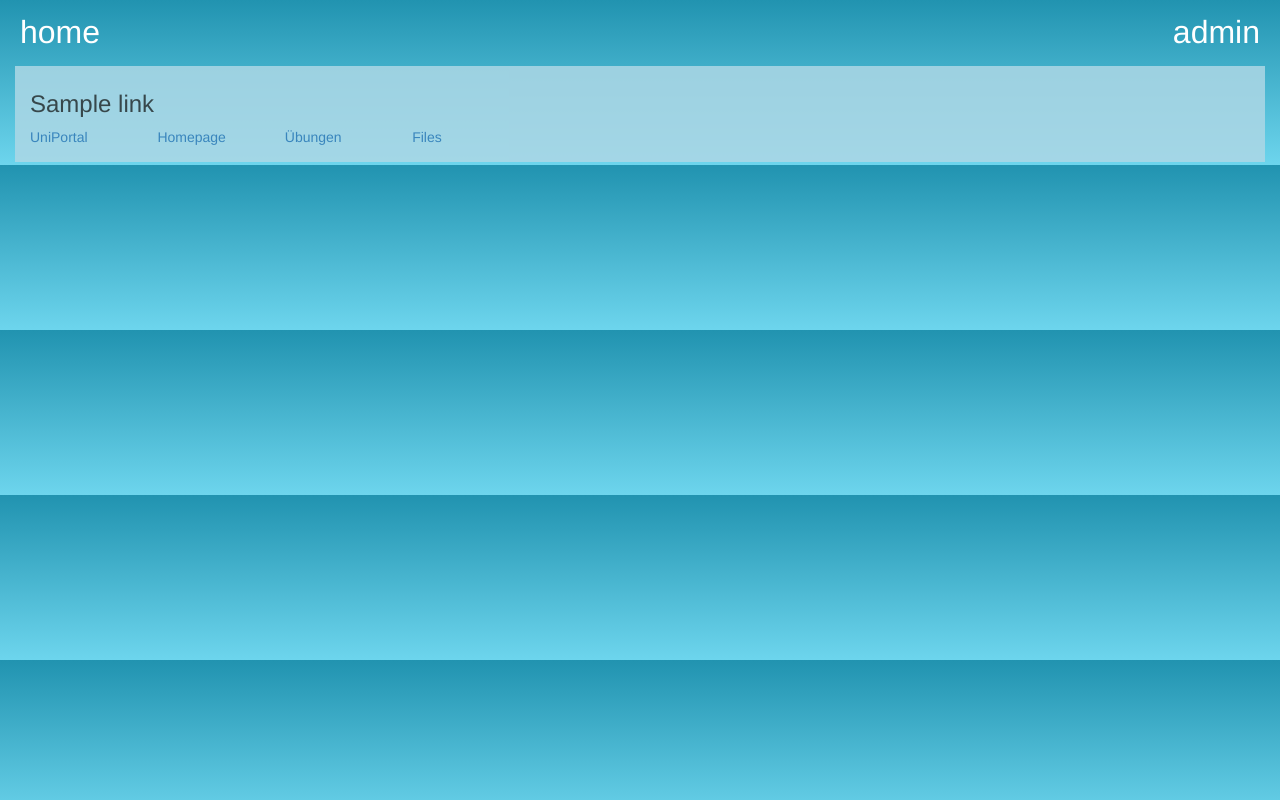
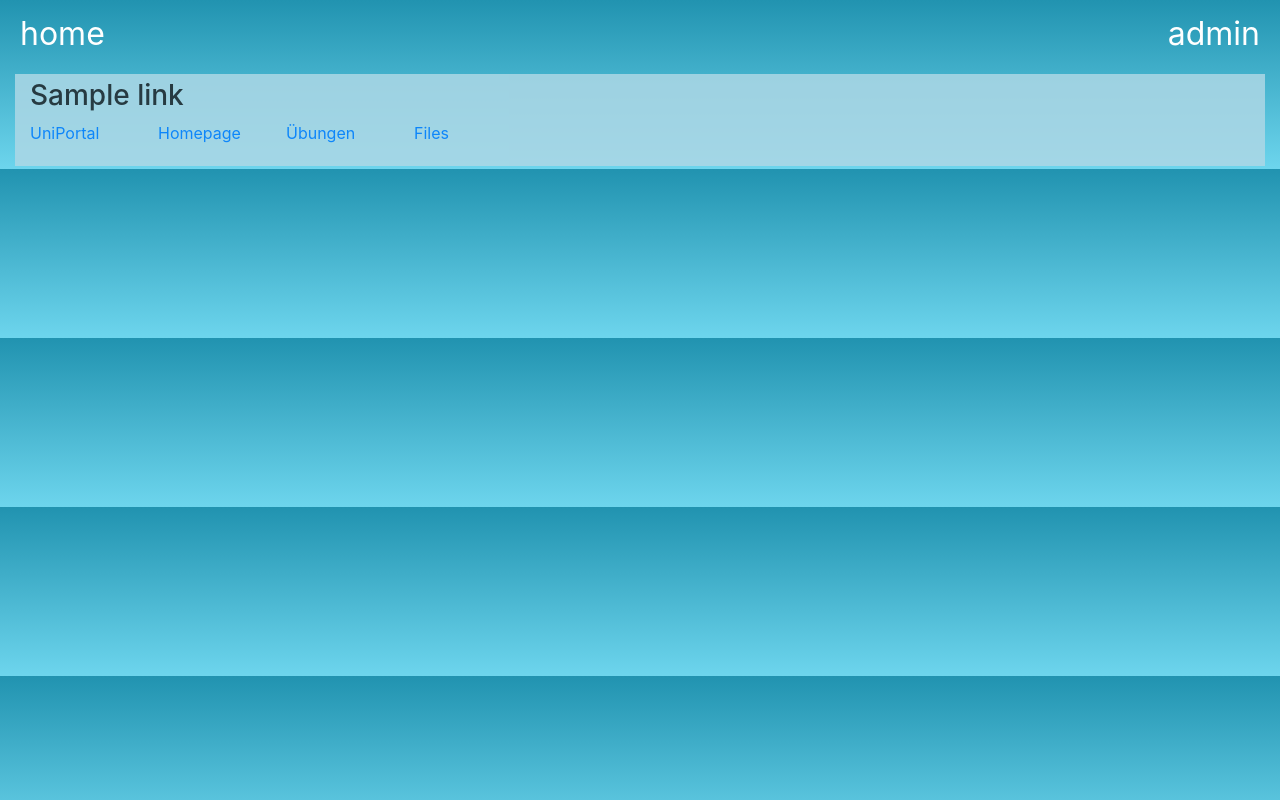
Before and after one commit to colla69/superDash, a Django app: template templates/uniPanel.html in a window 1280 px wide. Run offline with Django 3.2, Linux system fonts and the light colour scheme; the template is opened without the code that fills it: values that come from a table or form of the project are taken from there, others are empty; tables that the repository leaves empty hold one stand-in row (values such as "Sample post"); some libraries are stand-ins or nearby versions.

Commit message:
even better views

```diff
--- a/myDashboard/static/css/s_nav.css
+++ b/myDashboard/static/css/s_nav.css
@@ -1,4 +1,3 @@
-
 
 
 #nav ul {
@@ -7,10 +6,10 @@
     margin-top: 10px;
     margin-left: 5px;
     margin-right: 5px;
-    /*text-align: center;*/
 }
 #nav ul li {
     display: inline-block;
+
 }
 #nav ul li a {
     text-decoration: none;
@@ -24,5 +23,4 @@
 }
 #admin {
     float : right;
-    color: #559;
 }
--- a/myDashboard/static/css/s_uni_view.css
+++ b/myDashboard/static/css/s_uni_view.css
@@ -1,13 +1,6 @@
 
-body {
-    height: -webkit-fill-available;
-    width: -webkit-fill-available;
-    background: linear-gradient(to bottom, rgb(33, 147, 176), rgb(109, 213, 237));
-    margin-left: 15px;
-    margin-right: 15px;
-    display: block;
-}
-p {
+
+#unilink p {
     display: inline-block;
     width: 10%;
 }
--- a/myDashboard/views.py
+++ b/myDashboard/views.py
@@ -7,7 +7,7 @@ def home_view(request, *args, **kwargs):
     ctx = {
         "apps": apps
     }
-    return render(request, "home_view.html", ctx)
+    return render(request, "appPanel.html", ctx)
 
 
 def uni_view(request, *args, **kwargs):
--- a/superDash/urls.py
+++ b/superDash/urls.py
@@ -17,9 +17,10 @@ from django.contrib import admin
 from django.urls import path
 from myDashboard.views import home_view, uni_view
 
+
 urlpatterns = [
-    path('admin/', admin.site.urls),
-    path('', home_view),
-    path('uni', uni_view),
+    path('admin/', admin.site.urls, name="admin"),
+    path('', home_view, name="home"),
+    path('uni/', uni_view, name="uni"),
 
 ]
--- /dev/null
+++ b/templates/base_view.html
@@ -0,0 +1,27 @@
+{% load static %}
+<!doctype html>
+<html>
+ <head>
+    {% block title %}<title>myDashboard</title>{% endblock %}
+    <meta charset="UTF-8">
+    <meta name="viewport" content="width=device-width, initial-scale=1, shrink-to-fit=no">
+    <link rel="stylesheet" href="https://stackpath.bootstrapcdn.com/bootstrap/4.3.1/css/bootstrap.min.css"
+          integrity="sha384-ggOyR0iXCbMQv3Xipma34MD+dH/1fQ784/j6cY/iJTQUOhcWr7x9JvoRxT2MZw1T" crossorigin="anonymous">
+
+    {% block css %}<link rel="stylesheet" href="{% static 'css/s_home_view.css' %}">{% endblock %}
+ </head>
+ <body>
+    {% include 'navbar.html' %}
+
+    {% block content %}
+    {% endblock %}
+
+
+     <script src="https://code.jquery.com/jquery-3.3.1.slim.min.js"
+             integrity="sha384-q8i/X+965DzO0rT7abK41JStQIAqVgRVzpbzo5smXKp4YfRvH+8abtTE1Pi6jizo" crossorigin="anonymous"></script>
+     <script src="https://cdnjs.cloudflare.com/ajax/libs/popper.js/1.14.7/umd/popper.min.js"
+             integrity="sha384-UO2eT0CpHqdSJQ6hJty5KVphtPhzWj9WO1clHTMGa3JDZwrnQq4sF86dIHNDz0W1" crossorigin="anonymous"></script>
+    <script src="https://stackpath.bootstrapcdn.com/bootstrap/4.3.1/js/bootstrap.min.js"
+            integrity="sha384-JjSmVgyd0p3pXB1rRibZUAYoIIy6OrQ6VrjIEaFf/nJGzIxFDsf4x0xIM+B07jRM" crossorigin="anonymous"></script>
+ </body>
+</html>
--- a/templates/navbar.html
+++ b/templates/navbar.html
@@ -6,7 +6,7 @@
  </head>
  <body>
     <div id="nav"><ul>
-      <li><a href="http://127.0.0.1:8000/"> home </a></li>
+      <li><a href="{% url 'home' %}"> home </a></li>
       <li id="admin"><a id="admin" href="http://127.0.0.1:8000/admin"> admin </a></li>
     </ul></div>
  </body>
--- a/templates/uniPanel.html
+++ b/templates/uniPanel.html
@@ -1,19 +1,15 @@
+{% extends "base_view.html" %}
+{% load static %}
+{% block title %}
+    <title>uniDashboard</title>
+{% endblock %}
 
-{% load static %}
-<!doctype html>
-<html>
- <head>
-    <title>uniDashboard</title>
-    <meta charset="UTF-8">
-    <meta name="design-properties" content="{&quot;RULERS_VISIBLE&quot;:true,&quot;GUIDELINES_VISIBLE&quot;:false,&quot;SNAP_TO_OBJECTS&quot;:true,&quot;SNAP_TO_GRID&quot;:true,&quot;SNAPPING_DISTANCE&quot;:10,&quot;JAVA_SOURCES_ROOT&quot;:&quot;src/main/java&quot;,&quot;THEME&quot;:&quot;apptheme&quot;}">
-    <link rel="stylesheet" href="//maxcdn.bootstrapcdn.com/bootstrap/3.2.0/css/bootstrap.min.css">
-    <link rel="stylesheet" href="//maxcdn.bootstrapcdn.com/bootstrap/3.2.0/css/bootstrap-theme.min.css">
+{% block css %}
+    <link rel="stylesheet" href="{% static 'css/s_home_view.css' %}">
     <link rel="stylesheet" href="{% static 'css/s_uni_view.css' %}">
- </head>
- <body>
-     {% include 'navbar.html' %}
+{% endblock %}
 
-    {% block content %}
+{% block content %}
     {% for vl in VLs %}
     <div id="unilink">
         <h3>{{ vl.name }}</h3>
@@ -37,6 +33,4 @@
         {%  endif %}
     </div>
     {% endfor %}
-    {% endblock %}
- </body>
-</html>
+{% endblock %}
```
Also changed, not shown: templates/appPanel.html (+3 -13 lines).
